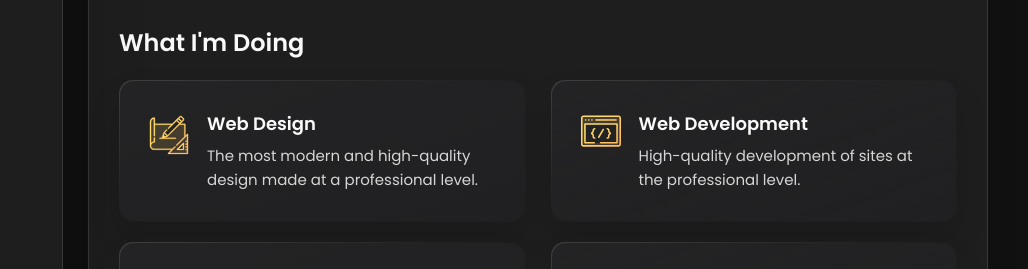
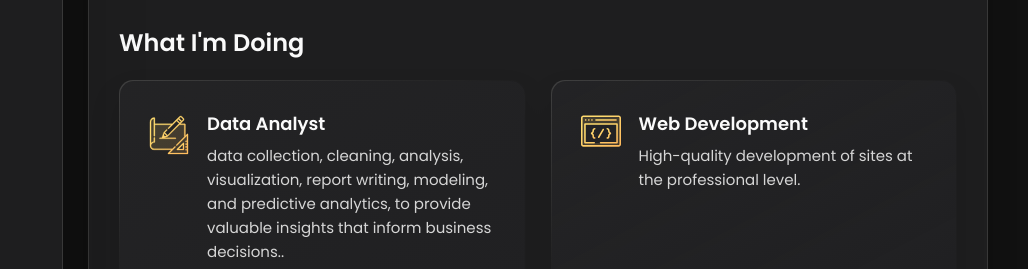
Before and after one commit to arfathbaig46/arfathbaig.github.io, a plain HTML site: page index.html in a window 1280 px wide. Shown: the part 425-694 px from the top of the page, 252-1280 px from the left. Drawn offline with nearby package versions, Linux system fonts and the light colour scheme.

Commit message:
update index.html

```diff
--- a/index.html
+++ b/index.html
@@ -244,10 +244,10 @@
               </div>
 
               <div class="service-content-box">
-                <h4 class="h4 service-item-title">Web design</h4>
+                <h4 class="h4 service-item-title">Data Analyst</h4>
 
                 <p class="service-item-text">
-                  The most modern and high-quality design made at a professional level.
+                  data collection, cleaning, analysis, visualization, report writing, modeling, and predictive analytics, to provide valuable insights that inform business decisions..
                 </p>
               </div>
 
```
